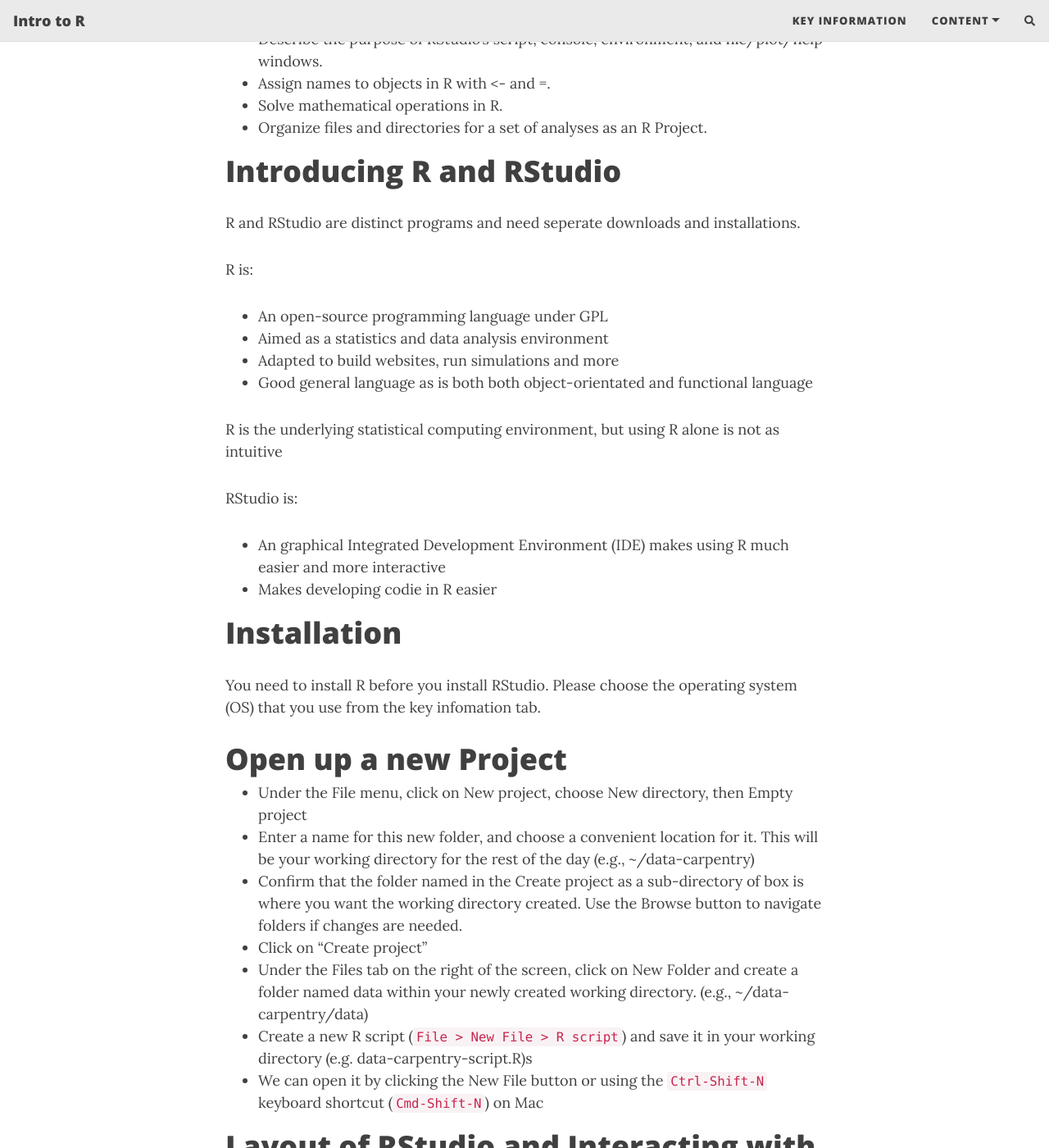
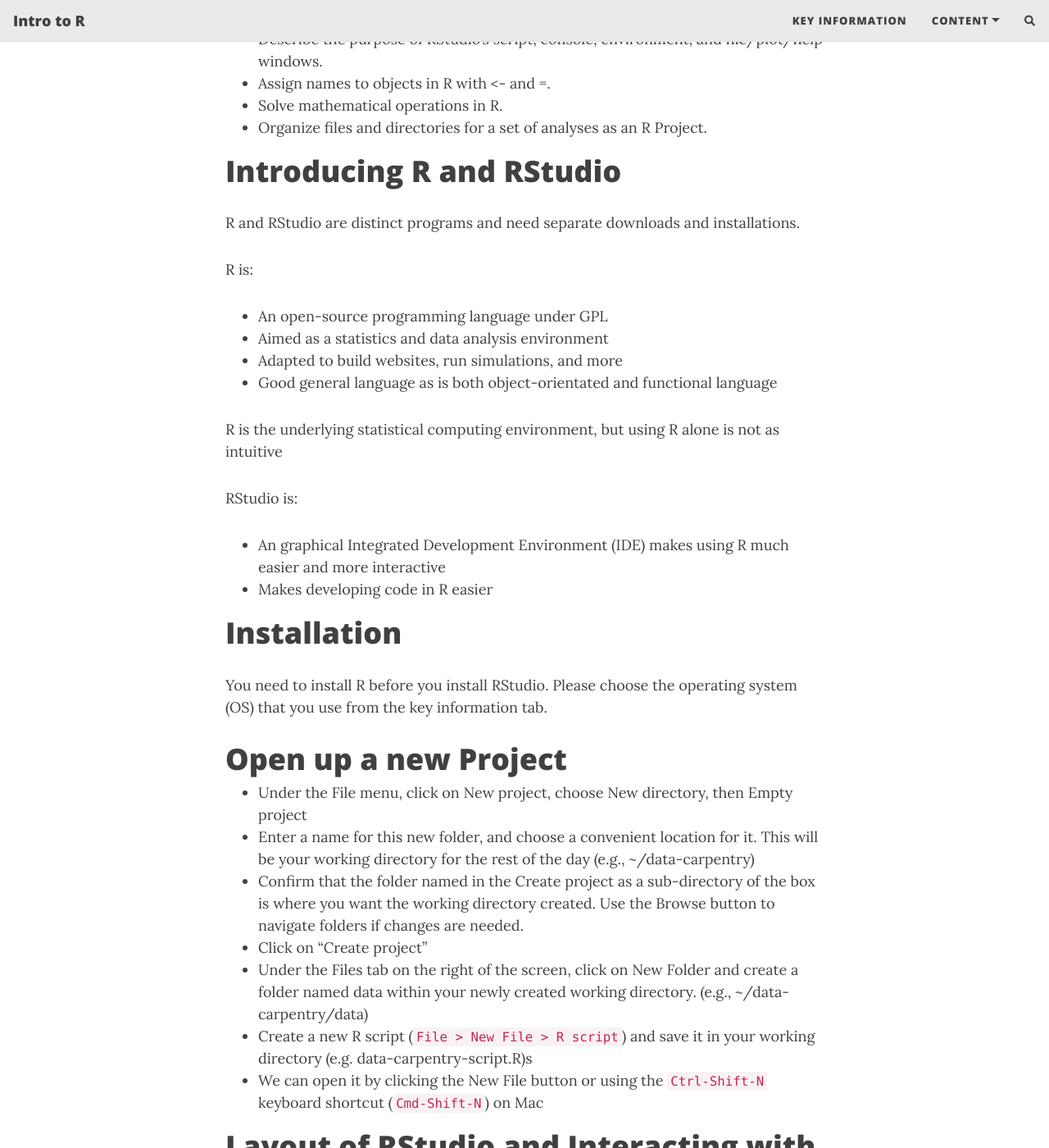
Before and after one commit to theheking/intro-to-r, a Jekyll site: the page built from content/1_setup_rstudio.md, in a window 1280 px wide and 1400 px high, scrolled down 448 px. Shown: the whole window at 82% size. Built offline with Jekyll 4.4.1, drawn with Linux system fonts in a browser that asks for light colours; nearby versions of some CDN libraries; comment, search, counter and statistics services are not loaded; some of the changed text lies outside the part shown.

Commit message:
Update 1_setup_rstudio.md

````diff
--- a/content/1_setup_rstudio.md
+++ b/content/1_setup_rstudio.md
@@ -15,28 +15,28 @@
 
 
 # Introducing R and RStudio
-R and RStudio are distinct programs and need seperate downloads and installations.
+R and RStudio are distinct programs and need separate downloads and installations.
 
 R is:
 - An open-source programming language under GPL
 - Aimed as a statistics and data analysis environment
-- Adapted to build websites, run simulations and more
-- Good general language as is both both object-orientated and functional language
+- Adapted to build websites, run simulations, and more
+- Good general language as is both object-orientated and functional language
 
 R is the underlying statistical computing environment, but using R alone is not as intuitive
 
 RStudio is:
 - An graphical Integrated Development Environment (IDE) makes using R much easier and more interactive
-- Makes developing codie in R easier
+- Makes developing code in R easier
 
 # Installation
- You need to install R before you install RStudio. Please choose the operating system (OS) that you use from the key infomation tab.
+ You need to install R before you install RStudio. Please choose the operating system (OS) that you use from the key information tab.
 
 
 # Open up a new Project
 - Under the File menu, click on New project, choose New directory, then Empty project
 - Enter a name for this new folder, and choose a convenient location for it. This will be your working directory for the rest of the day (e.g., ~/data-carpentry)
-- Confirm that the folder named in the Create project as a sub-directory of box is where you want the working directory created. Use the Browse button to navigate folders if changes are needed.
+- Confirm that the folder named in the Create project as a sub-directory of the box is where you want the working directory created. Use the Browse button to navigate folders if changes are needed.
 - Click on “Create project”
 - Under the Files tab on the right of the screen, click on New Folder and create a folder named data within your newly created working directory. (e.g., ~/data-carpentry/data)
 - Create a new R script (`File > New File > R script`) and save it in your working directory (e.g. data-carpentry-script.R)s
@@ -90,9 +90,9 @@
     name = "Hello"
 ```
 
-    - You should now be able to see name in the environment tab. Does it tell you anything about
+    - You should now be able to see the name in the environment tab. Does it tell you anything about
 
-> Hint - A comment is a line of code with `#` at the beginning. This signifies to the R intepreter to not use this line as code, but in fact information about the code.
+> Hint - A comment is a line of code with `#` at the beginning. This signifies to the R interpreter to not use this line as code but in fact information about the code.
 ```
     #Assign 9 to a
     a <- 9
````
Also changed, not shown: other parts of content/1_setup_rstudio.md (+7 -7 lines).
